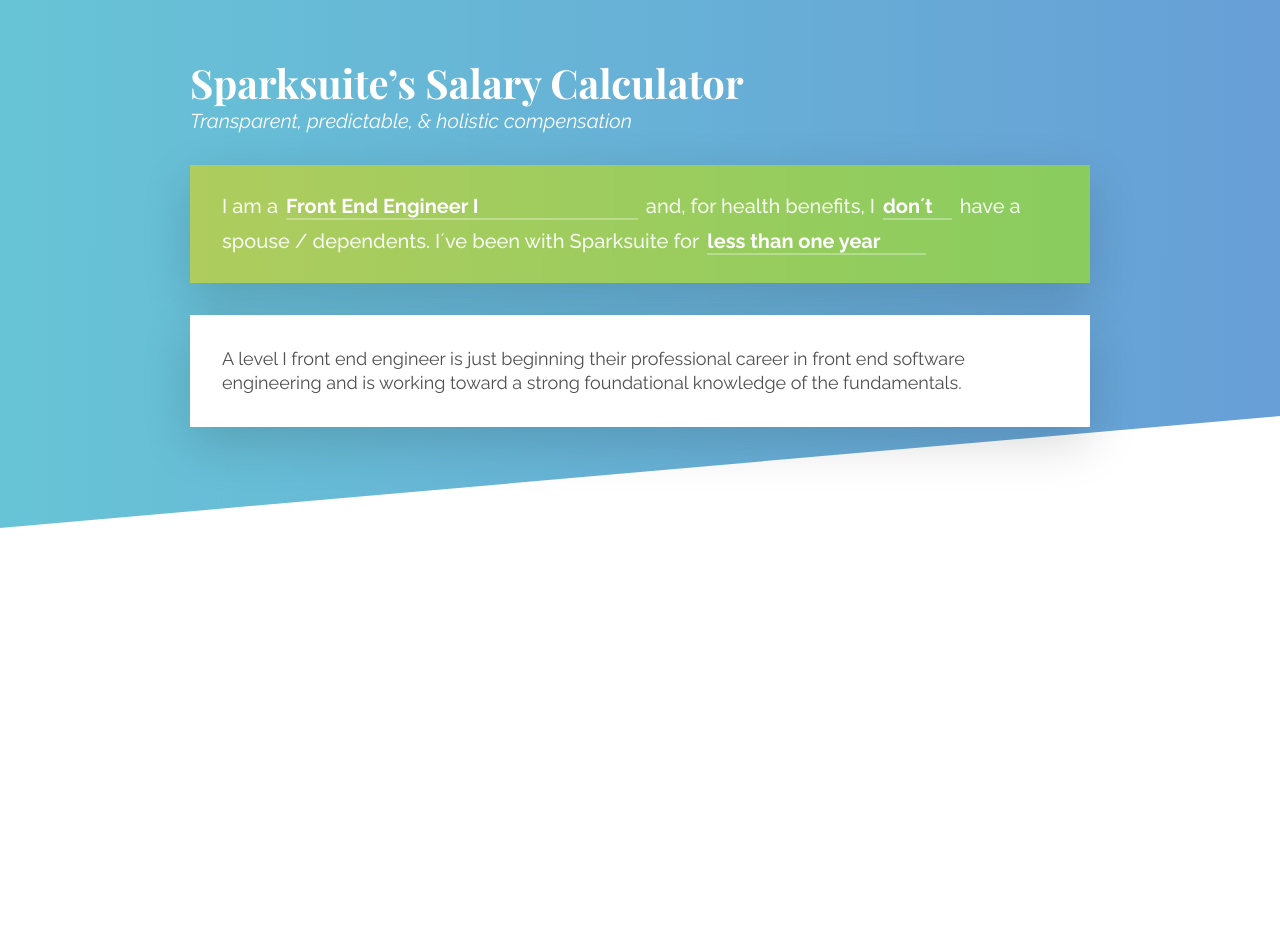
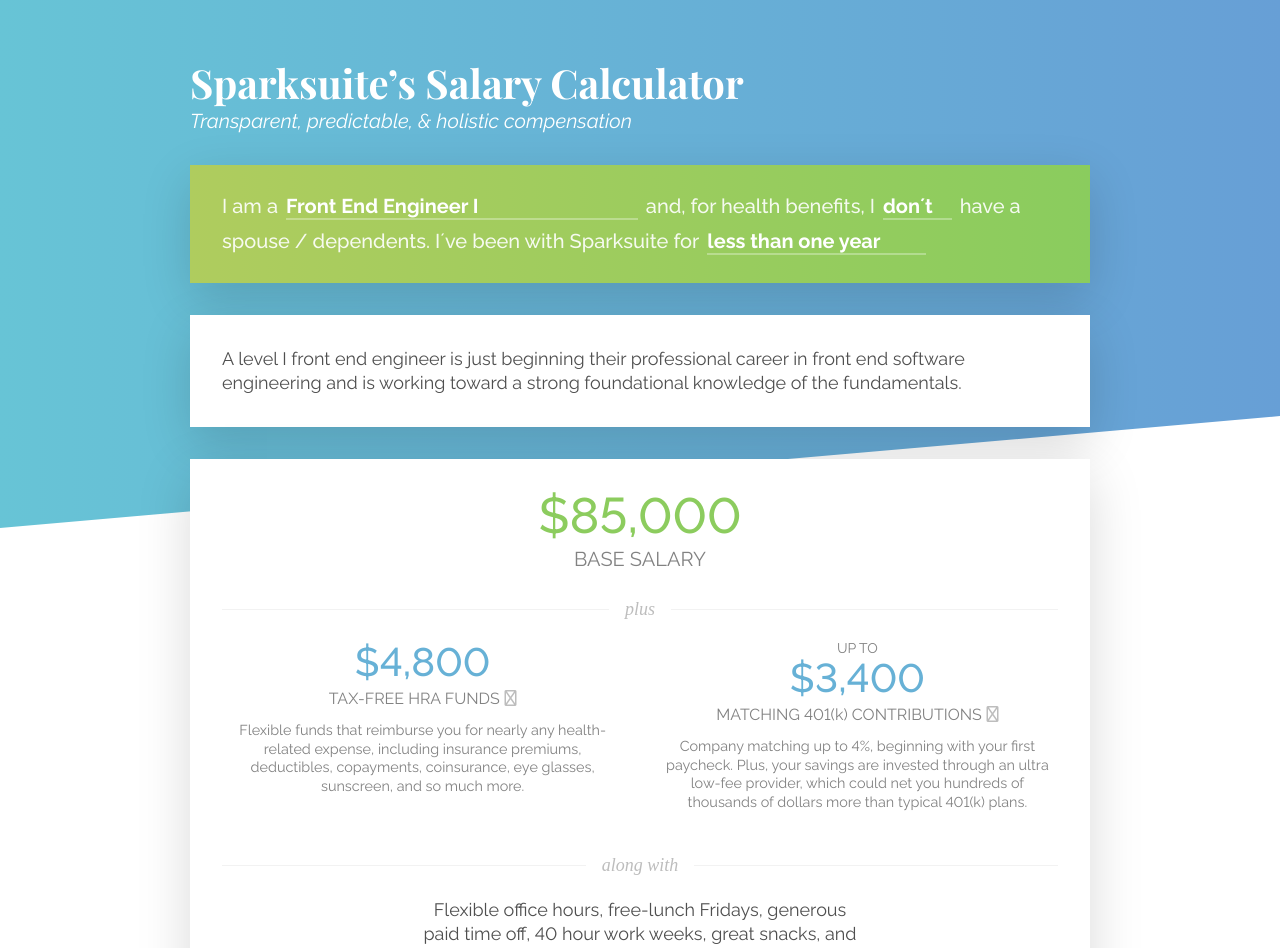
Before and after one commit to sparksuite/salary-calculator, a React (Create React App) app: page / in a window 1280 px wide. Shown: the top 948 px of the page. Before the commit the page ends 800 px from the top, so only its background shows below. Built offline with nearby package versions, Linux system fonts and the light colour scheme.

Commit message:
Add compensation component

```diff
--- a/src/components/app.tsx
+++ b/src/components/app.tsx
@@ -5,6 +5,7 @@ import Gradient from './gradient';
 import Header from './header';
 import Choices from './choices';
 import PositionDescription from './position-description';
+import Compensation from './compensation';
 
 // Global style
 const GlobalStyle = createGlobalStyle`
@@ -12,11 +13,14 @@ const GlobalStyle = createGlobalStyle`
 	body {
 		margin: 0;
 		padding: 0;
+		padding-bottom: 5rem;
 		font-family: Raleway, BlinkMacSystemFont, -apple-system, Segoe UI, Roboto, Oxygen, Ubuntu, Cantarell, Fira Sans, Droid Sans, Helvetica Neue, Helvetica, Arial, sans-serif;
 		-moz-osx-font-smoothing: grayscale;
 		-webkit-font-smoothing: antialiased;
 		text-rendering: optimizeLegibility;
 		text-size-adjust: 100%;
+		font-variant-numeric: lining-nums;
+		font-feature-settings:"lnum" 1;
 	}
 
 	/* Other styles */
@@ -36,6 +40,7 @@ const App: React.FC = () => {
 			<Header />
 			<Choices />
 			<PositionDescription />
+			<Compensation />
 		</React.Fragment>
 	);
 };
--- /dev/null
+++ b/src/components/compensation.tsx
@@ -0,0 +1,177 @@
+// Imports
+import React from 'react';
+import styled from 'styled-components/macro';
+import roles from '../data/roles.json';
+import growthMatrix from '../data/growth-matrix.json';
+import { AppState } from '../redux/types';
+import { useSelector } from 'react-redux';
+import Container from './container';
+import Figure from './figure';
+import Divider from './divider';
+
+// Styled elements
+const FlexDiv = styled.div`
+	display: flex;
+	align-items: flex-end;
+	justify-content: space-between;
+	flex-wrap: wrap;
+
+	> div {
+		width: 48%;
+		text-align: center;
+
+		p {
+			font-size: 0.9rem;
+			line-height: 1.15rem;
+			color: #828282;
+		}
+
+		&:first-child {
+			margin: 1rem 0;
+		}
+
+		@media (max-width: 768px) {
+			width: 100%;
+		}
+	}
+`;
+
+const Perks = styled.div`
+	max-width: 450px;
+	margin: 2rem auto 0;
+	text-align: center;
+
+	a {
+		color: #67b1d6;
+	}
+`;
+
+// Custom type guard
+function isKeyOf<T extends object>(
+	obj: T,
+	possibleKey: keyof any
+): possibleKey is keyof T {
+	return possibleKey in obj;
+}
+
+// Functional component
+const Compensation: React.FC = () => {
+	// Get the currently-selected role's details
+	const positionTitle = useSelector((state: AppState) => state.position);
+	const roleName = positionTitle.replace(/ [I]+$/, '').replace(/^Lead /, '');
+	let role = {
+		I: 0,
+		II: 0,
+		Lead: 0,
+	};
+
+	if (isKeyOf(roles, roleName)) {
+		role = roles[roleName];
+	}
+
+	// Determine base salary
+	let baseSalary = role.I;
+
+	if (positionTitle.match(/ II$/)) {
+		baseSalary = role.II;
+	} else if (positionTitle.match(/^Lead /)) {
+		baseSalary = role.Lead;
+	}
+
+	// Determine HRA funding amount
+	const hasDependents = useSelector((state: AppState) => state.dependents);
+	let hraFunding = 4800;
+
+	if (hasDependents) {
+		hraFunding = 9600;
+	}
+
+	// Determine effect of tenure
+	const tenure = useSelector((state: AppState) => state.tenure);
+	let loopCount = 0;
+
+	if (tenure === 'one to two years') {
+		loopCount = 1;
+	} else if (tenure === 'two to three years') {
+		loopCount = 2;
+	} else if (tenure === 'three to four years') {
+		loopCount = 3;
+	} else if (tenure === 'more than four years') {
+		loopCount = 4;
+	}
+
+	let growthAmount = 0;
+
+	for (let i = 0; i < loopCount; i++) {
+		growthAmount = growthMatrix.I[i];
+
+		if (positionTitle.match(/ II$/)) {
+			growthAmount = growthMatrix.II[i];
+		} else if (positionTitle.match(/^Lead /)) {
+			growthAmount = growthMatrix.Lead[i];
+		}
+
+		baseSalary = Math.round((baseSalary * (1 + growthAmount)) / 100) * 100;
+	}
+
+	// Return JSX
+	return (
+		<Container>
+			<Figure amount={baseSalary} subtitle='BASE SALARY' />
+
+			<Divider text='plus' />
+
+			<FlexDiv>
+				<div>
+					<Figure
+						amount={hraFunding}
+						subtitle='TAX-FREE HRA FUNDS'
+						color='#67b1d6'
+						smaller={true}
+						infoURL='https://handbook.sparksuite.com/benefits/health.html'
+					/>
+
+					<p>
+						Flexible funds that reimburse you for nearly any health-related
+						expense, including insurance premiums, deductibles, copayments,
+						coinsurance, eye glasses, sunscreen, and so much more.
+					</p>
+				</div>
+
+				<div>
+					<Figure
+						amount={baseSalary * 0.04}
+						subtitle='MATCHING 401(k) CONTRIBUTIONS'
+						color='#67b1d6'
+						smaller={true}
+						infoURL='https://handbook.sparksuite.com/benefits/401(k).html'
+						showUpTo={true}
+					/>
+
+					<p>
+						Company matching up to 4%, beginning with your first paycheck. Plus,
+						your savings are invested through an ultra low-fee provider, which
+						could net you hundreds of thousands of dollars more than typical
+						401(k) plans.
+					</p>
+				</div>
+			</FlexDiv>
+
+			<Divider text='along with' />
+
+			<Perks>
+				Flexible office hours, free-lunch Fridays, generous paid time off, 40
+				hour work weeks, great snacks, and all these other{' '}
+				<a
+					href='https://handbook.sparksuite.com'
+					target='_blank'
+					rel='noopener noreferrer'
+				>
+					awesome benefits & perks
+				</a>
+			</Perks>
+		</Container>
+	);
+};
+
+export default Compensation;
--- /dev/null
+++ b/src/components/divider.tsx
@@ -0,0 +1,36 @@
+// Imports
+import React from 'react';
+import styled from 'styled-components/macro';
+
+// Styled elements
+const LineBox = styled.div`
+	margin: 1rem 0;
+	text-align: center;
+	border-bottom: 1px solid #f2f2f2;
+`;
+
+const Text = styled.div`
+	padding: 0 1rem;
+	background: #fff;
+	font-family: Times New Roman, serif;
+	font-style: italic;
+	color: #bdbdbd;
+	transform: translateY(50%);
+	display: inline-block;
+`;
+
+// Definition
+type DividerProps = {
+	text: string;
+};
+
+// Functional component
+const Divider: React.FC<DividerProps> = ({ text }) => {
+	return (
+		<LineBox>
+			<Text>{text}</Text>
+		</LineBox>
+	);
+};
+
+export default Divider;
--- /dev/null
+++ b/src/components/figure.tsx
@@ -0,0 +1,79 @@
+// Imports
+import React from 'react';
+import styled from 'styled-components/macro';
+
+// Styled elements
+const UpTo = styled.div`
+	margin-bottom: 0.2rem;
+	line-height: 1;
+	font-size: 1.09375em;
+	color: #828282;
+`;
+
+const Amount = styled.div`
+	line-height: 1;
+	font-size: 3.125em;
+	font-weight: 500;
+	color: #8ccc5e;
+`;
+
+const Subtitle = styled.div`
+	margin-top: 0.5rem;
+	line-height: 1;
+	font-size: 1.25em;
+	color: #828282;
+
+	i {
+		margin-left: 0.3rem;
+		color: #bdbdbd;
+	}
+`;
+
+// Definition
+type FigureProps = {
+	amount: number;
+	subtitle: string;
+	color?: string;
+	smaller?: boolean;
+	showUpTo?: boolean;
+	infoURL?: string;
+};
+
+// Functional component
+const Figure: React.FC<FigureProps> = ({
+	amount,
+	subtitle,
+	color,
+	smaller,
+	showUpTo,
+	infoURL,
+}) => {
+	return (
+		<div
+			style={{
+				textAlign: 'center',
+				position: 'relative',
+				fontSize: smaller ? '0.8rem' : '1rem',
+			}}
+		>
+			{showUpTo && <UpTo>UP TO</UpTo>}
+			<Amount style={{ color: color }}>
+				{new Intl.NumberFormat('en-US', {
+					style: 'currency',
+					currency: 'USD',
+					minimumFractionDigits: 0,
+				}).format(amount)}
+			</Amount>
+			<Subtitle>
+				{subtitle}
+				{infoURL && (
+					<a href={infoURL} target='_blank' rel='noopener noreferrer'>
+						<i className='far fa-info-circle' />
+					</a>
+				)}
+			</Subtitle>
+		</div>
+	);
+};
+
+export default Figure;
--- a/src/components/position-description.tsx
+++ b/src/components/position-description.tsx
@@ -1,6 +1,5 @@
 // Imports
 import React from 'react';
-import styled from 'styled-components/macro';
 import positions from '../data/positions.json';
 import { AppState } from '../redux/types';
 import { useSelector } from 'react-redux';
@@ -8,18 +7,14 @@ import Container from './container';
 
 // Functional component
 const PositionDescription: React.FC = () => {
-	// Get the currently-selected position's title
+	// Get the currently-selected position's details
 	const positionTitle = useSelector((state: AppState) => state.position);
+	const position = positions.filter(
+		(position) => position.title === positionTitle
+	)[0];
 
 	// Return JSX
-	return (
-		<Container>
-			{
-				positions.filter((position) => position.title === positionTitle)[0]
-					.description
-			}
-		</Container>
-	);
+	return <Container>{position.description}</Container>;
 };
 
 export default PositionDescription;
--- /dev/null
+++ b/src/data/growth-matrix.json
@@ -0,0 +1,5 @@
+{
+	"I": [0.1],
+	"II": [0.075, 0.05, 0.03, 0.03],
+	"Lead": [0.05, 0.035, 0.03, 0.03]
+}
--- /dev/null
+++ b/src/data/roles.json
@@ -0,0 +1,17 @@
+{
+	"Front End Engineer": {
+		"I": 85000,
+		"II": 95000,
+		"Lead": 110000
+	},
+	"Back End Engineer": {
+		"I": 77500,
+		"II": 87500,
+		"Lead": 102500
+	},
+	"Customer Success Champion": {
+		"I": 45000,
+		"II": 49000,
+		"Lead": 54500
+	}
+}
```
Also changed, not shown: 1 other file (tests, documents, lock files or other folders).
